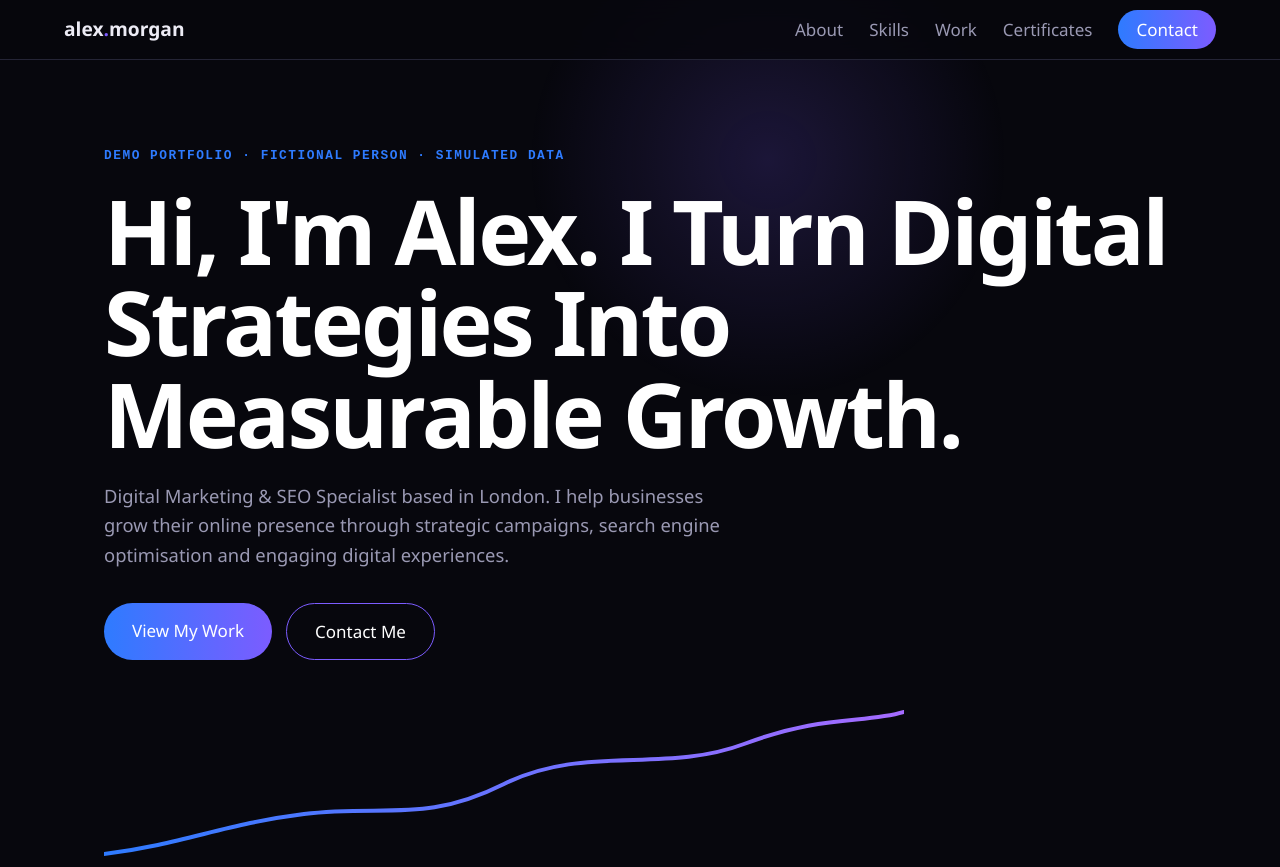
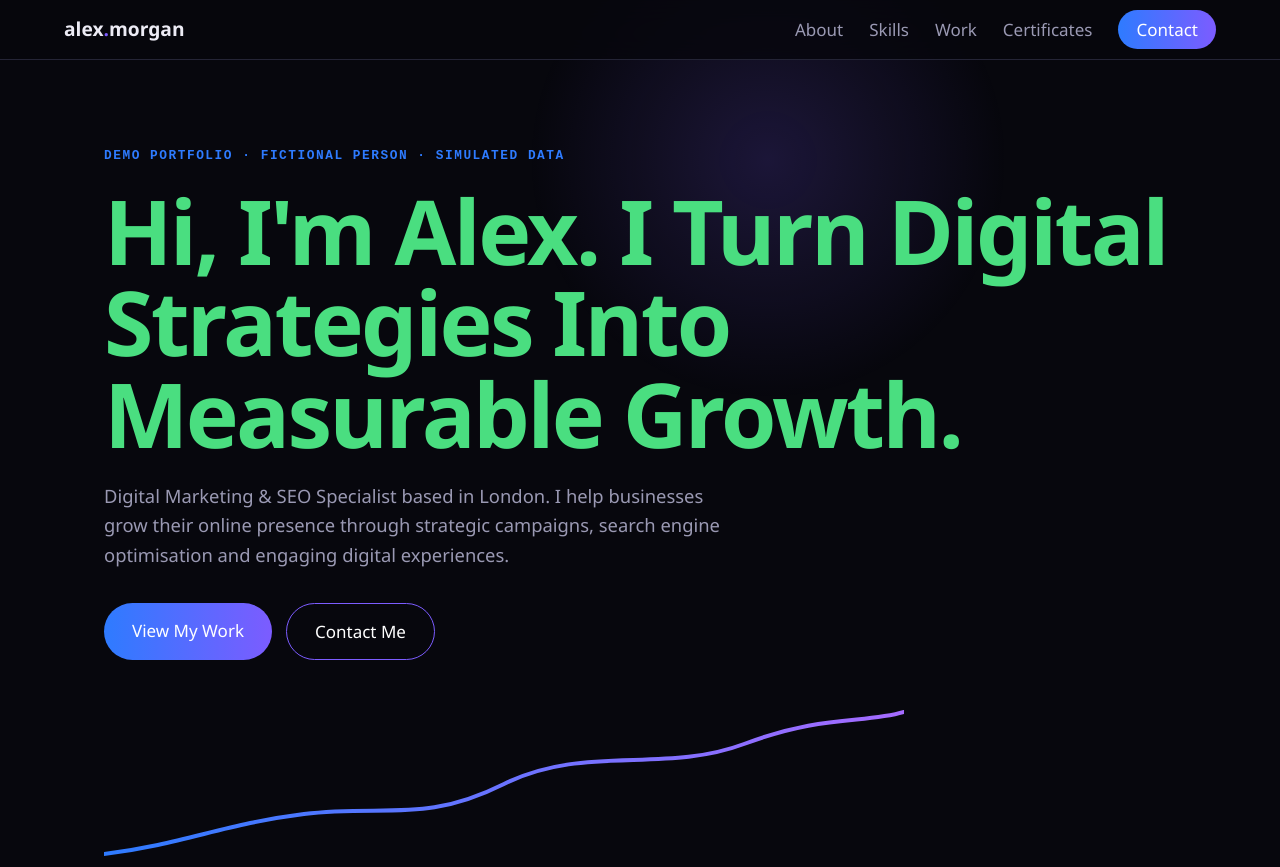
Before and after one commit to moiza162-eng/3212, a plain HTML site: page index.html in a window 1280 px wide. Shown: the top 867 px of the page. Drawn offline with Linux system fonts and the light colour scheme.

Commit message:
Restore green homepage heading

```diff
--- a/index.html
+++ b/index.html
@@ -19,7 +19,7 @@ nav a{margin-left:26px;text-decoration:none;color:var(--mu);transition:.2s}nav a
 section{padding:110px 5vw}.hero{min-height:100vh;padding-top:150px;max-width:1200px;margin:auto}
 .tag{color:var(--b);font:600 .8rem/1 monospace;letter-spacing:.12em;text-transform:uppercase}
 h1{font-size:clamp(2.4rem,7vw,5.6rem);line-height:1.02;letter-spacing:-.03em;margin:22px 0;font-weight:800}
-.hero h1,.hero h1 em{color:#fff}
+.hero h1,.hero h1 em{color:#4ade80}
 .hero h1 em{background:none}
 h2{font-size:clamp(2rem,5vw,3.6rem);letter-spacing:-.02em;margin-bottom:36px;line-height:1.1}
 em{font-style:normal;background:var(--g);-webkit-background-clip:text;background-clip:text;color:transparent}
```
